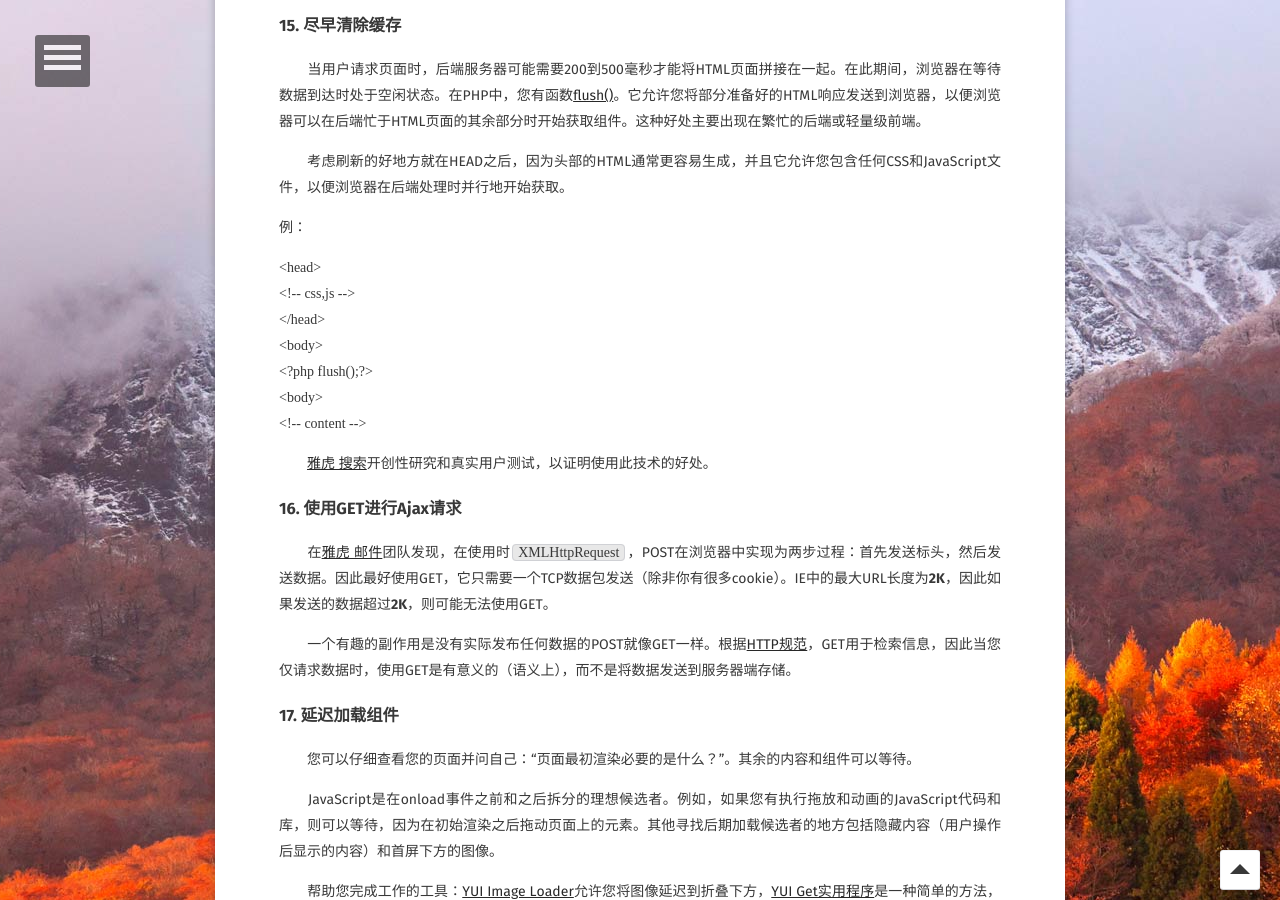
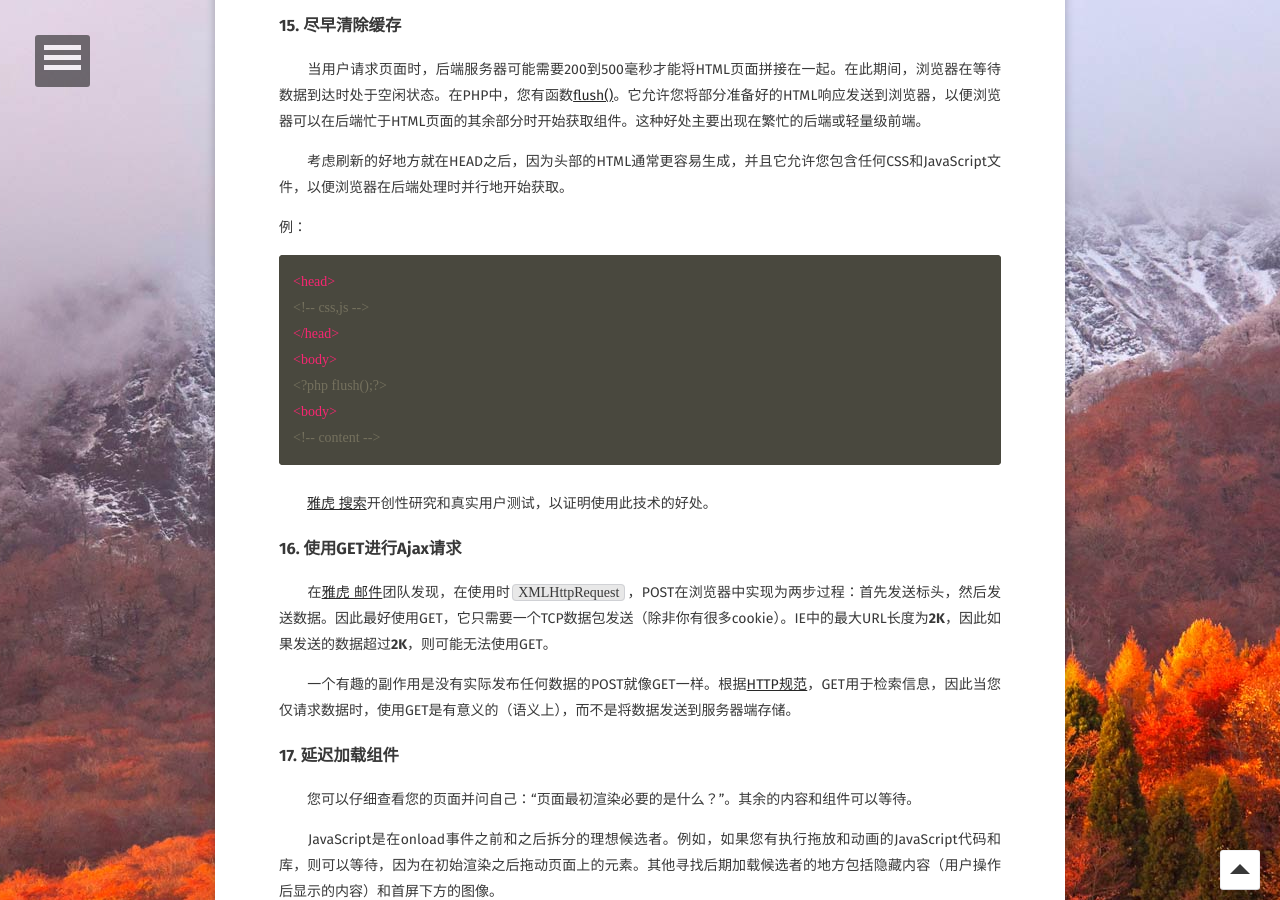
Before and after one commit to Knight-boy/knight, a Jekyll site: the page built from _posts/2018-11-17-优化网站性能的35条规则.md, in a window 1280 px wide and 900 px high, scrolled down 8550 px. Built offline with Jekyll 4.4.1, drawn with Linux system fonts in a browser that asks for light colours; some web fonts are replaced.

Commit message:
update an artical

````diff
--- a/_posts/2018-11-17-优化网站性能的35条规则.md
+++ b/_posts/2018-11-17-优化网站性能的35条规则.md
@@ -251,7 +251,7 @@ FileETag none
 
 例：
 
-``` php+HTML
+``` html
 <head>
 <!-- css,js -->
 </head>
````
